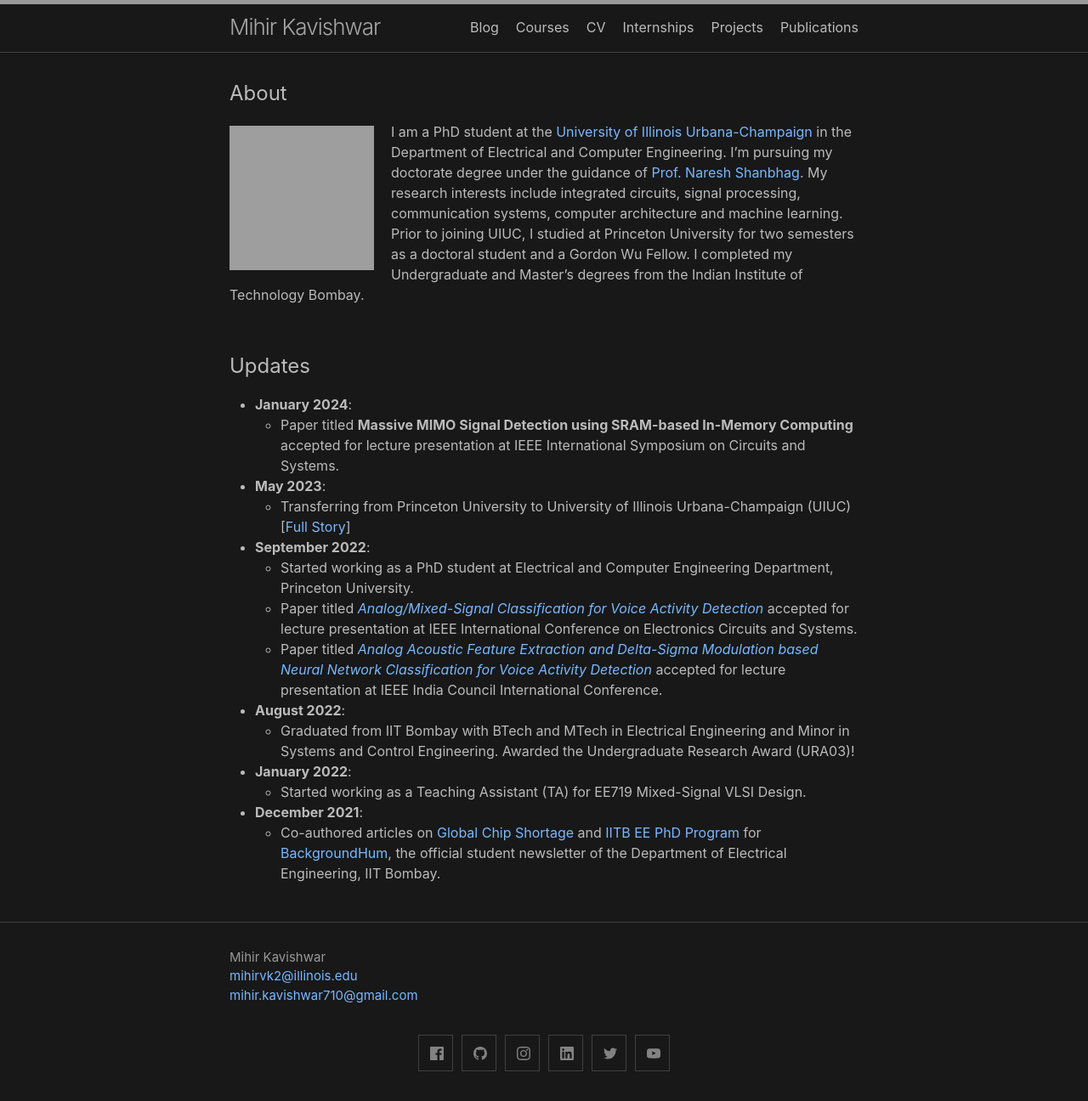
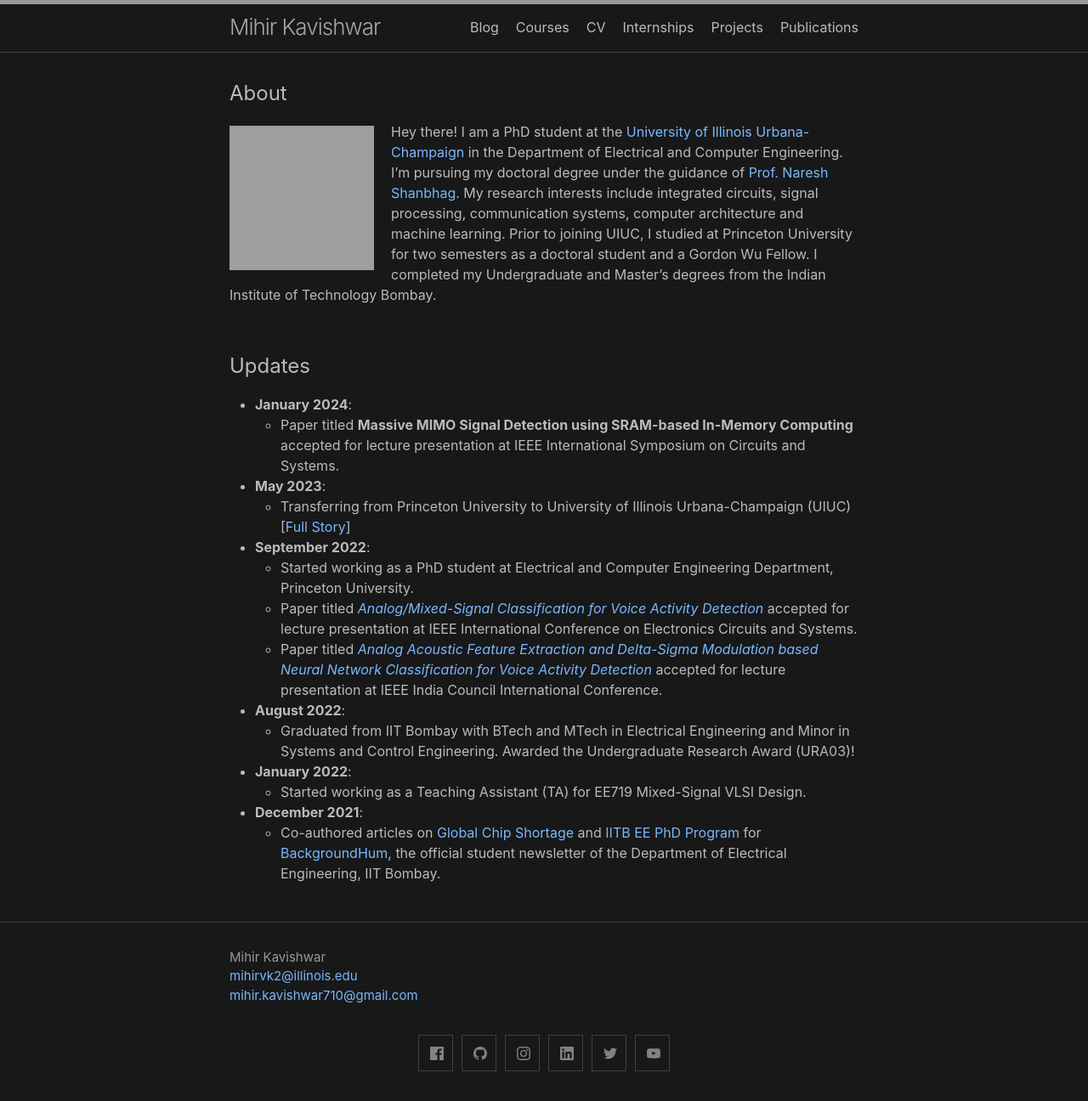
Before and after one commit to mihirvk/mihirvk.github.io, a Jekyll site: the page built from index.md, in a window 1280 px wide. Shown: the whole page at 85% size. Built offline with Jekyll 4.4.1, drawn with Linux system fonts in a browser that asks for light colours; grey boxes are pictures that could not be loaded.

Commit message:
Update index.md

```diff
--- a/index.md
+++ b/index.md
@@ -23,7 +23,8 @@ Through this webpage, I intend to showcase some of my past and on-going projects
 
 <img align="left" src="assets/images/Mihir_dp_square.png" alt="Mihir Kavishwar" style="height: 170px; width:170px; padding: 5px 20px 10px 0px;"/>
 
-I am a PhD student at the [University of Illinois Urbana-Champaign](https://illinois.edu/) in the Department of Electrical and Computer Engineering. I'm pursuing my doctorate degree under the guidance of [Prof. Naresh Shanbhag](https://shanbhag.ece.illinois.edu/). My research interests include integrated circuits, signal processing, communication systems, computer architecture and machine learning. Prior to joining UIUC, I studied at Princeton University for two semesters as a doctoral student and a Gordon Wu Fellow. I completed my Undergraduate and Master’s degrees from the Indian Institute of Technology Bombay.
+Hey there! I am a PhD student at the [University of Illinois Urbana-Champaign](https://illinois.edu/) in the Department of Electrical and Computer Engineering. I'm pursuing my doctoral degree under the guidance of [Prof. Naresh Shanbhag](https://shanbhag.ece.illinois.edu/). My research interests include integrated circuits, signal processing, communication systems, computer architecture and machine learning. Prior to joining UIUC, I studied at Princeton University for two semesters as a doctoral student and a Gordon Wu Fellow. I completed my Undergraduate and Master’s degrees from the Indian Institute of Technology Bombay.
+
 
 <br>
 
```
